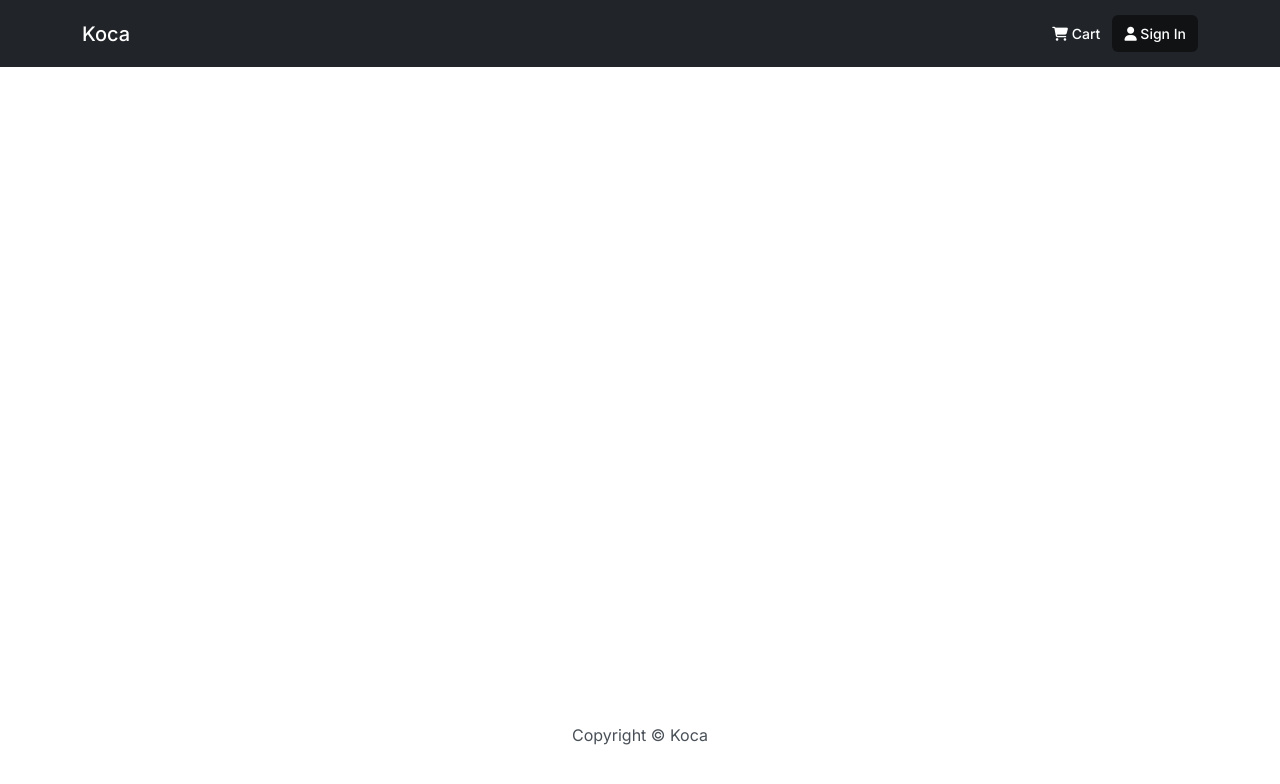
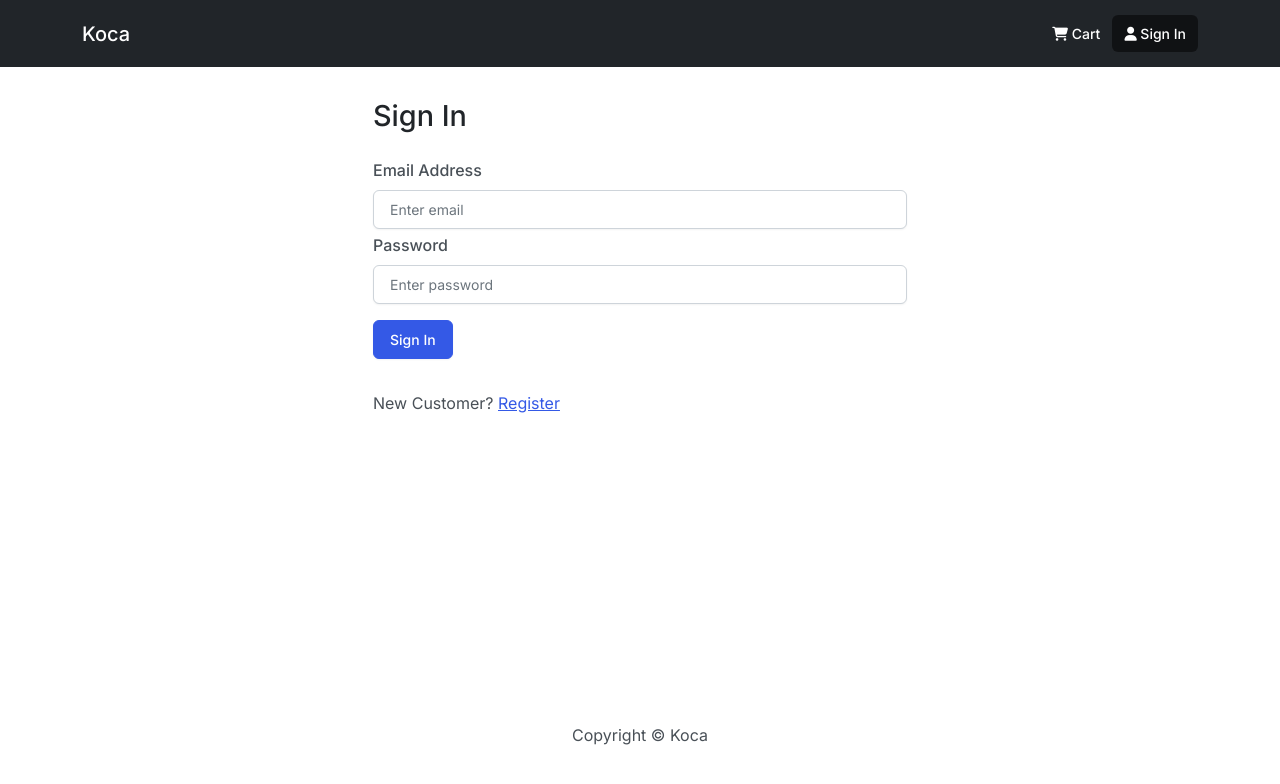
Before and after one commit to beauge/koca, a React (Create React App) app in the folder frontend/: page /login in a window 1280 px wide. Shown: the top 784 px of the page. Built offline with nearby package versions, Linux system fonts and the light colour scheme.

Commit message:
Login functionality brought into frontend.

```diff
--- a/frontend/src/App.js
+++ b/frontend/src/App.js
@@ -6,6 +6,7 @@
 import HomeScreen from './screens/HomeScreen';
 import ProductScreen from './screens/ProductScreen';
 import CartScreen from './screens/CartScreen';
+import LoginScreen from './screens/LoginScreen';
 
 const App = () => {
   return (
@@ -14,9 +15,10 @@
       <main className='py-3'>
         <Container>
           <Routes>
-            <Route path='/' element={<HomeScreen />} />
+            <Route path='/login' element={<LoginScreen />} />
             <Route path='/product/:id' element={<ProductScreen />} />
             <Route path='/cart/:id?' element={<CartScreen />} />
+            <Route path='/' element={<HomeScreen />} />
           </Routes>
         </Container>
       </main>
--- /dev/null
+++ b/frontend/src/components/FormContainer.js
@@ -0,0 +1,16 @@
+import React from 'react';
+import { Container, Row, Col } from 'react-bootstrap';
+
+const FormContainer = ({ children }) => {
+  return (
+    <Container>
+      <Row className='justify-content-md-center'>
+        <Col xs={12} md={6}>
+          {children}
+        </Col>
+      </Row>
+    </Container>
+  );
+};
+
+export default FormContainer;
--- /dev/null
+++ b/frontend/src/screens/LoginScreen.js
@@ -0,0 +1,76 @@
+import React, { useState, useEffect } from 'react';
+import { Link, useSearchParams, useNavigate } from 'react-router-dom';
+import { Form, Button, Row, Col } from 'react-bootstrap';
+import { useDispatch, useSelector } from 'react-redux';
+import Message from '../components/Message';
+import Loader from '../components/Loader';
+import FormContainer from '../components/FormContainer';
+import { login } from '../actions/userActions';
+
+const LoginScreen = () => {
+  const [email, setEmail] = useState('');
+  const [password, setPassword] = useState('');
+  const [searchParams] = useSearchParams();
+
+  const dispatch = useDispatch();
+  const navigate = useNavigate();
+
+  const userLogin = useSelector((state) => state.userLogin);
+  const { loading, error, userInfo } = userLogin;
+
+  const redirect = [...searchParams].length > 0 ? [...searchParams][0][1] : '/';
+
+  useEffect(() => {
+    if (userInfo) {
+      navigate(redirect);
+    }
+  }, [navigate, userInfo, redirect]);
+
+  const submitHandler = (e) => {
+    e.preventDefault();
+    dispatch(login(email, password));
+  };
+
+  return (
+    <FormContainer>
+      <h1>Sign In</h1>
+      {error && <Message variant='danger'>{error}</Message>}
+      {loading && <Loader />}
+      <Form onSubmit={submitHandler}>
+        <Form.Group controlId='email'>
+          <Form.Label>Email Address</Form.Label>
+          <Form.Control
+            type='email'
+            placeholder='Enter email'
+            value={email}
+            onChange={(e) => setEmail(e.target.value)}
+          ></Form.Control>
+        </Form.Group>
+        <Form.Group controlId='password'>
+          <Form.Label className='pt-1'>Password</Form.Label>
+          <Form.Control
+            type='password'
+            placeholder='Enter password'
+            value={password}
+            onChange={(e) => setPassword(e.target.value)}
+          ></Form.Control>
+        </Form.Group>
+
+        <Button type='submit' variant='primary' className='my-3'>
+          Sign In
+        </Button>
+      </Form>
+
+      <Row className='py-3'>
+        <Col>
+          New Customer?{' '}
+          <Link to={redirect ? `/register?redirect=${redirect}` : '/register'}>
+            Register
+          </Link>
+        </Col>
+      </Row>
+    </FormContainer>
+  );
+};
+
+export default LoginScreen;
```
